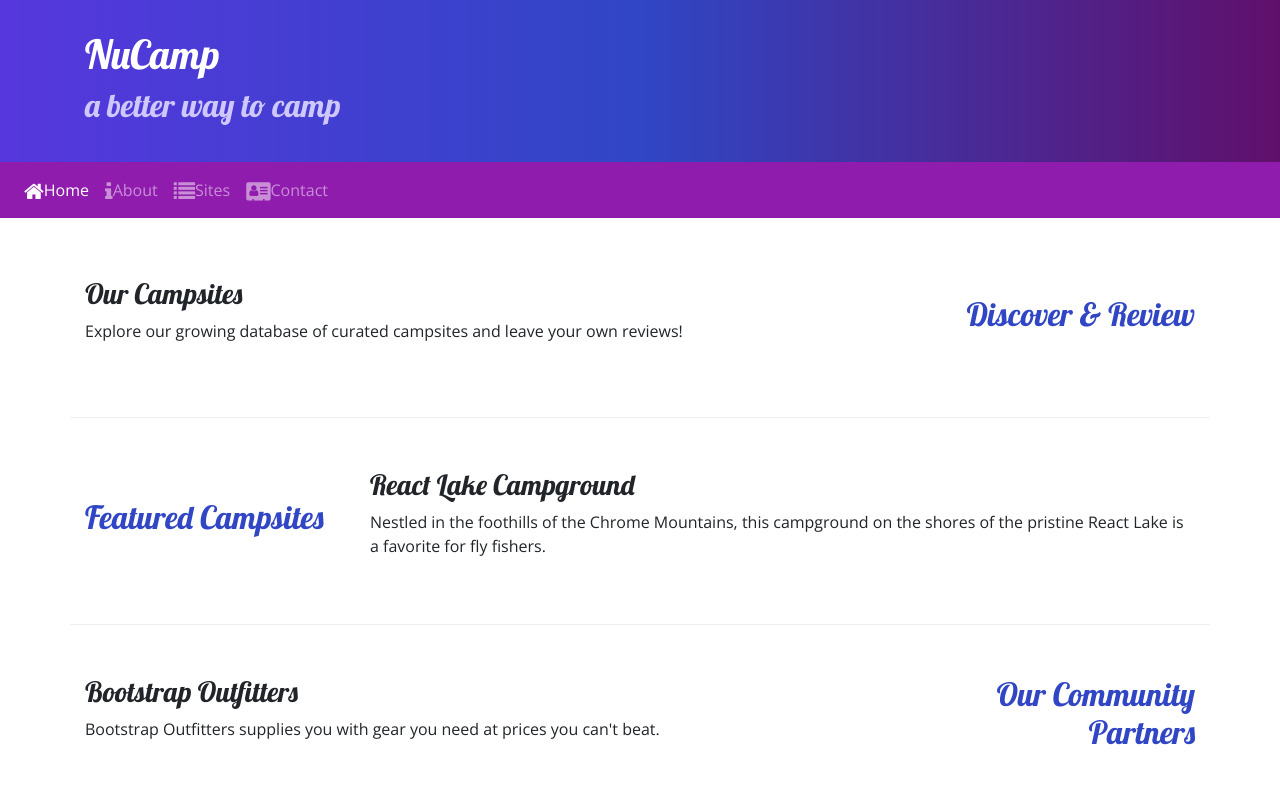
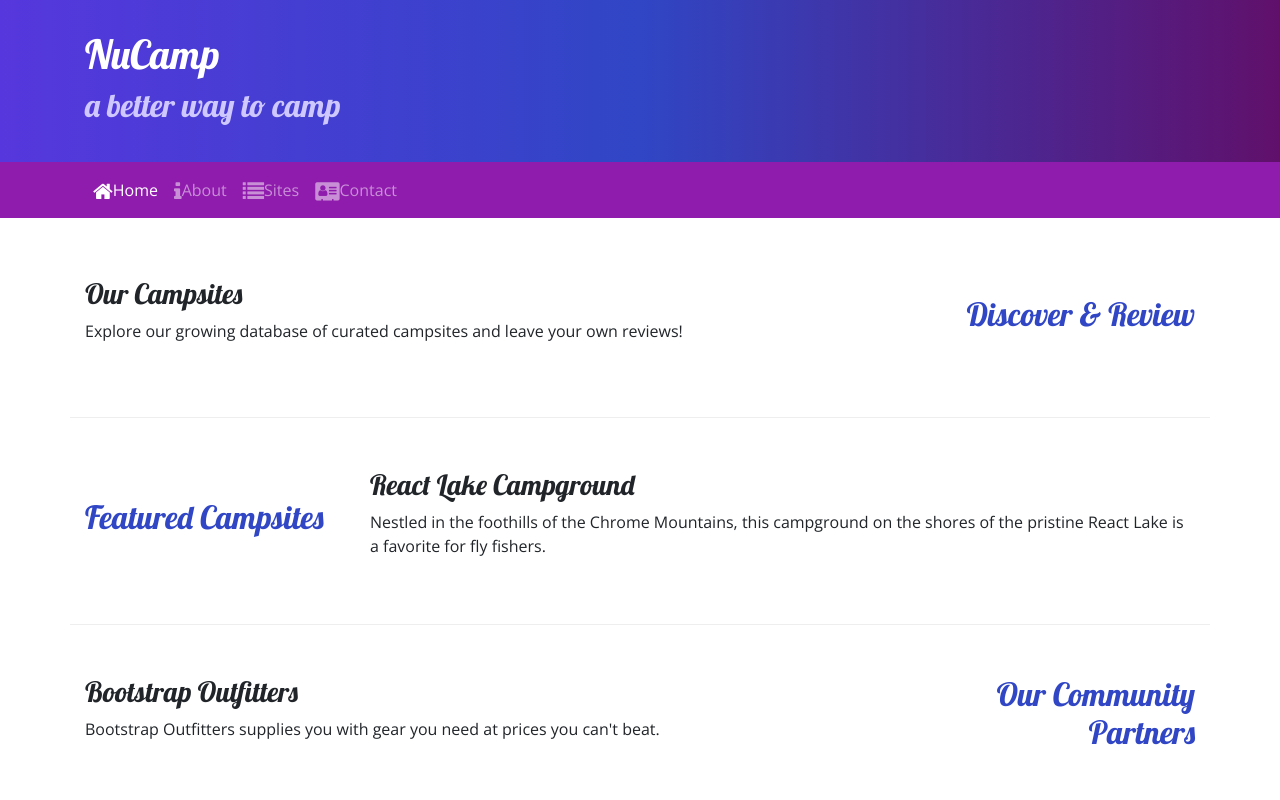
Before and after one commit to junalynnc/nucampsite, a website: page index.html in a window 1280 px wide. Shown: the top 800 px of the page. Drawn offline with nearby package versions, Linux system fonts and the light colour scheme.

Commit message:
Icon Fonts

```diff
--- a/index.html
+++ b/index.html
@@ -31,18 +31,18 @@
     </header>
 
     <nav class="navbar navbar-expand-sm navbar-dark sticky-top">
-        <div class="contaner">
+        <div class="container">
             <button class="navbar-toggler ml-auto" type="button" data-toggle="collapse" data-target="#nucampNavbar">
                 <span class="navbar-toggler-icon"></span>
             </button>
-            <div class="collapse navbar-collapse id="#nucampNavbar">
+            <div class="collapse navbar-collapse" id="nucampNavbar">
                 <ul class="navbar-nav">
                     <li class="nav-item active"><a class="nav-link" href="#"><i class="fa fa-home fa-lg"></i>Home</a></li>
                     <li class="nav-item"><a class="nav-link" href="aboutus.html"><i class="fa fa-info fa-lg"></i>About</a></li>
-                    <li class="nav-item"><a class="nav-link"href="#"><i class="fa fa-list fa-lg"></i>Sites</a></li>
+                    <li class="nav-item"><a class="nav-link" href="#"><i class="fa fa-list fa-lg"></i>Sites</a></li>
                     <li class="nav-item"><a class="nav-link" href="#"><i class="fa fa-address-card fa-lg"></i>Contact</a></li>
                 </ul>
-        </div>
+            </div>
         </div>
     </nav>
 
```
Also changed, not shown: aboutus.html (+2 -2 lines).
